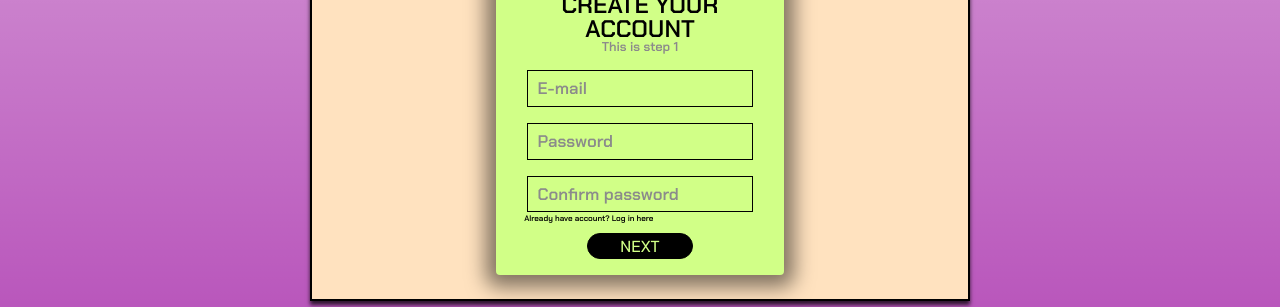
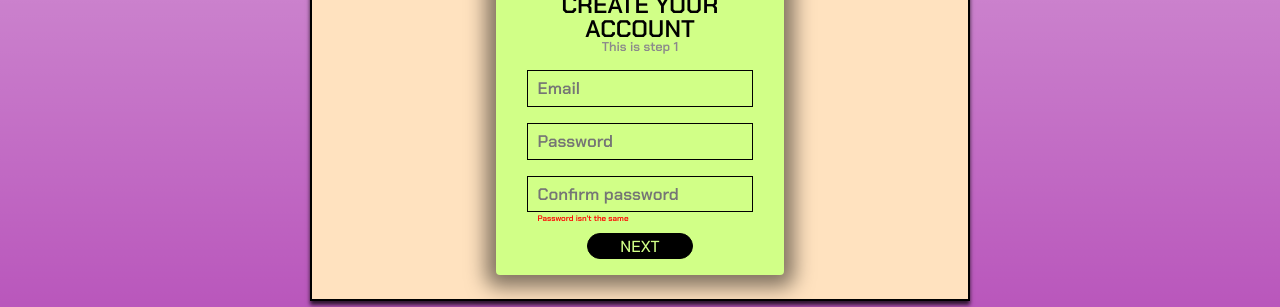
Before and after one commit to mierzynski/WHOrides, a React (Create React App) app: page /login in a window 1280 px wide. Both pictures are taken after a click on the label "Don't have account? Sign up here". Shown: the part 413-720 px from the top of the page. Built offline with nearby package versions, Linux system fonts and the light colour scheme.

Commit message:
Add variables to handle data from signup

```diff
--- a/package.json
+++ b/package.json
@@ -6,6 +6,7 @@
     "@testing-library/jest-dom": "^5.16.5",
     "@testing-library/react": "^13.4.0",
     "@testing-library/user-event": "^13.5.0",
+    "axios": "^1.3.4",
     "react": "^18.2.0",
     "react-dom": "^18.2.0",
     "react-icons": "^4.8.0",
--- a/src/App.css
+++ b/src/App.css
@@ -314,8 +314,13 @@ nav button:focus {
   font-weight: 600;
   font-size: 0.5rem;
   line-height: 0.8rem;
-  margin-right: auto;
-  width: 60%;
+  text-align: left;
+  width: 80%;
+  padding: 0rem 0.6rem;
+}
+
+#signUpError {
+  color: red;
 }
 
 .formSignUpLogIn label:hover {
--- a/src/App.js
+++ b/src/App.js
@@ -4,7 +4,7 @@ import { BrowserRouter, Routes, Route} from "react-router-dom"
 
 const App = () => {
 
-  const authToken = true;
+  const authToken = false;
   return (
     <BrowserRouter>
       <Routes>
--- a/src/components/SignUpForm.js
+++ b/src/components/SignUpForm.js
@@ -1,6 +1,147 @@
+// import { useState } from "react";
+// import { FaCaretUp } from 'react-icons/fa';
+// import { useNavigate } from 'react-router-dom';
+// import axios from 'axios';
+
+
+// const CreateArrayOfBirth = () => {
+//     const currentYear = new Date().getFullYear()
+//     const birthYearEldest = currentYear - 100
+//     const birthYearYoungest = currentYear - 18
+//     const birthYears = []
+
+//     for(let i = birthYearEldest; i <= birthYearYoungest; i++){
+//         birthYears.push(i)
+//     }
+
+//     return (
+//         <>
+//             {
+//               birthYears.map(el => <option key={el} >{el} </option>)
+//             }
+//         </>
+//      )
+// }
+
+
+// const SignUpForm = async () => {
+//     const [stepTwo, setStepTwo] = useState(false)
+//     const [email, setEmail] = useState(null)
+//     const [password, setPassword] = useState(null)
+//     const [confirmPassword, setConfirmPassword] = useState(null)
+//     const [error, setError] = useState(null)
+
+
+//     const navigate = useNavigate()
+
+//     // const handleSubmitRegister = async () => {
+//     //     try {
+//     //         const response = await axios.post('http://localhost:8000/signup', {email, password})
+
+//     //         const success = response.status == 201
+
+//     //         if (success) navigate('/profile')
+
+//     //     } catch (error) {
+//     //         console.log(error)
+//     // }
+
+//     // const handleSubmitStepOne = (e) => {
+//     //     e.preventDefault()
+//     // }
+
+//     return(
+//         <div className="bg_rectangle formBackground">
+//             <span id="formTitleBold">Leave your headphones,</span>
+//             you are not going alone today
+//             <div className="progressBar">
+//                 <div className="step">
+//                     <div className="stepProgressBar currentStep">1</div>
+//                     <span>ACCOUNT SETUP</span>
+//                 </div>
+//                 <div className="lineBetweenSteps"></div>
+//                 <div className="step">
+//                     <div className="stepProgressBar nextStep">2</div>
+//                     <span>PERSONAL DETAILS</span>
+//                 </div>
+//             </div>
+
+//             <div className="formSignUpLogIn">
+//                 {stepTwo ?
+//                 (<div>
+//                 <p>PERSONALIZE YOUR ACCOUNT</p>
+//                 <span className="belowTitle_form">This is step 2</span>
+
+//                 <form>
+//                     <div className="inputStepTwo">
+//                         <span>Birth date: </span>
+//                         <div className="selectCustomArrowLeft"><FaCaretUp className="arrowFa" />
+//                         <select>
+//                             {CreateArrayOfBirth()}
+//                         </select>
+//                         </div>
+//                     </div>
+//                     <div className="inputStepTwo">
+//                         <span>Name: </span>
+//                         <input
+//                         type="text"
+//                         defaultValue="Mati"
+//                         />
+//                     </div>
+//                     <div className="inputStepTwo">
+//                         <span>Location: </span>
+//                         <input
+//                         type="text"
+//                         defaultValue="Poznan"
+//                         />
+//                     </div>
+
+//                         <button className="submitButton" >GO FOR A RIDE!</button>
+//                  </form>
+//                 </div>)
+//                 :
+//                 (<div>
+//                 <p>CREATE YOUR ACCOUNT</p>
+//                 <span className="belowTitle_form">This is step 1</span>
+
+//                 <form>
+//                         <input
+//                         type="text"
+//                         // defaultValue="E-mail"
+//                         // placeholder="Email"
+//                         // required={true}
+//                         // onChange={(e) => setEmail(e.target.value)}
+//                         />
+
+//                         <input
+//                         type="text"
+//                         defaultValue="Password"
+//                         // required={true}
+//                         // onChange={(e) => setPassword(e.target.value)}
+//                         />
+//                         <input
+//                         type="text"
+//                         defaultValue="Confirm password"
+//                         // required={true}
+//                         // onChange={(e) => setConfirmPassword(e.target.value)}
+//                         />
+//                         <label onClick={() => navigate('/login')}>Already have account? Log in here</label>
+
+//                         <button className="submitButton" type="submit" onClick={() => setStepTwo(true)}>NEXT</button>
+//                  </form>
+//                 </div>)
+//                 }
+//             </div>
+//         </div>
+//     )
+// }
+// export default SignUpForm
+
+
 import { useState } from "react";
 import { FaCaretUp } from 'react-icons/fa';
 import { useNavigate } from 'react-router-dom';
+import axios from 'axios';
 
 
 const CreateArrayOfBirth = () => {
@@ -25,7 +166,40 @@ const CreateArrayOfBirth = () => {
 
 const SignUpForm = () => {
     const [stepTwo, setStepTwo] = useState(false)
+    const [email, setEmail] = useState(null)
+    const [password, setPassword] = useState(null)
+    const [confirmPassword, setConfirmPassword] = useState(null)
+    const [error, setError] = useState(null)
     const navigate = useNavigate()
+
+    console.log(email, password)
+
+    const handleSubmitRegister = async (e) => {
+
+        e.preventDefault()
+
+        try {
+            // if (isSignUp && (password !== confirmPassword)) {
+            //     setError('Passwords need to match!')
+            //     return
+            // }
+
+            const response = await axios.post('http://localhost:8000/signup', {email, password})
+
+            // setCookie('AuthToken', response.data.token)
+            // setCookie('UserId', response.data.userId)
+
+            const success = response.status === 201
+            // if (success && isSignUp) navigate ('/onboarding')
+            // if (success && !isSignUp) navigate ('/dashboard')
+
+            window.location.reload()
+
+        } catch (error) {
+            console.log(error)
+        }
+
+    }
 
     return(
         <div className="bg_rectangle formBackground">
@@ -84,18 +258,25 @@ const SignUpForm = () => {
                 <form>
                         <input
                         type="text"
-                        defaultValue="E-mail"
+                        placeholder="Email"
+                        required={true}
+                        onChange={(e) => setEmail(e.target.value)}
                         />
 
                         <input
                         type="text"
-                        defaultValue="Password"
+                        placeholder="Password"
+                        required={true}
+                        onChange={(e) => setPassword(e.target.value)}
                         />
                         <input
                         type="text"
-                        defaultValue="Confirm password"
+                        placeholder="Confirm password"
+                        required={true}
+                        onChange={(e) => setConfirmPassword(e.target.value)}
                         />
-                        <label onClick={() => navigate('/login')}>Already have account? Log in here</label>
+                        {/* <label onClick={() => navigate('/login')}>Already have account? Log in here</label> */}
+                        <label id="signUpError">Password isn't the same</label>
 
                         <button className="submitButton" type="submit" onClick={() => setStepTwo(true)}>NEXT</button>
                  </form>
```
Also changed, not shown: 1 other file (tests, documents, lock files or other folders).
